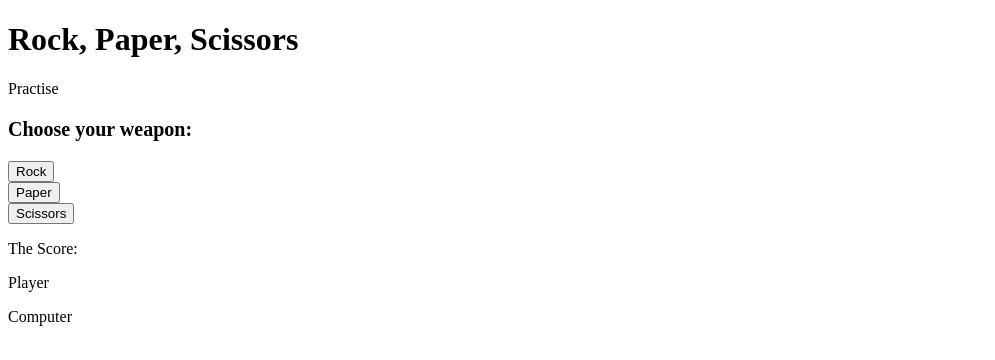
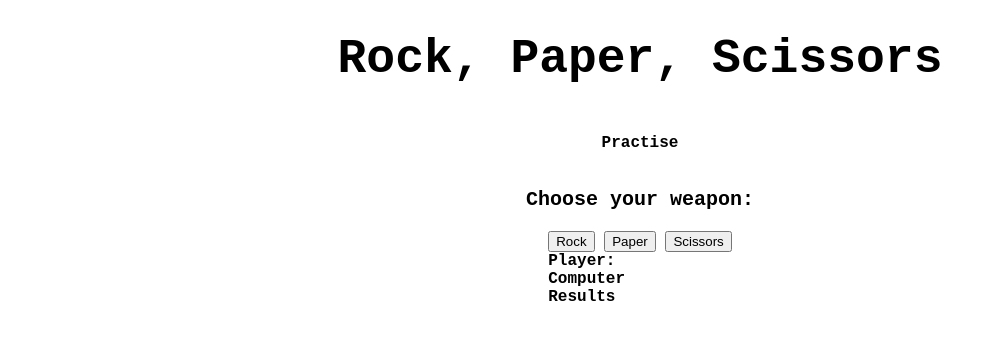
Before and after one commit to Daneo07/NewRPS, a plain HTML site: page index.html in a window 1280 px wide. Shown: the whole page, without its empty margins (0-995 px from the left). Drawn offline with Linux system fonts and the light colour scheme.

Commit message:
Version 1.0 - tbc

```diff
--- a/index.html
+++ b/index.html
@@ -13,14 +13,15 @@
 <main>
     <div class="gameSection">
 
-    <button id="rock">Rock</button><br>
-    <button id="paper">Paper</button><br>
-    <button id="scissors">Scissors</button>
-
+        <div class="buttons">
+    <button class="button" value="rock">Rock</button>
+    <button class="button" value="paper">Paper</button>
+    <button class="button" value="scissors">Scissors</button>
+        </div>
         <div class="score">
-            <p>The Score:</p>
-            <p>Player</p>
-            <p>Computer</p>
+            <div id="playerDisplay">Player:</div>
+            <div id="compDisplay">Computer</div>
+            <div id="resultsDisplay">Results</div>
 
 
 
--- a/js.js
+++ b/js.js
@@ -9,12 +9,34 @@ function getCompChoice(){
 getCompChoice();
 
 
-/*Player Choice*/
+/*Player Choice Using the UI*/
+
+const playerDisplay = document.getElementById('playerDisplay');
+const computerDisplay = document.getElementById('computerDisplay');
+const resultDisplay = docuemnt.getElementById('resultDisplay')
 
 
-const pChoice = ["rock","paper","scissors"];
 
-document.getElementById('rock').addEventListener('click',oneRound)
+
+
+
+const buttons = document.getElementsByClassName('buttons');
+
+
+
+for(i of buttons){
+i.addEventListener('click',function(e){
+    let pChoice = e.srcElement.value;
+    oneRound(pChoice)
+}
+)
+}
+
+
+
+
+
+
 
 
 
@@ -26,6 +48,7 @@ document.getElementById('rock').addEventListener('click',oneRound)
 
 
 function oneRound(pChoice,compChoice){
+
     const result = checkWinner(pChoice,compChoice);
         if (result == "Tie"){
             return "Its a tie"
@@ -40,7 +63,8 @@ function oneRound(pChoice,compChoice){
 
 
 
-    function checkWinner(pChoice,compChoice){
+    function checkWinner(pChoice){
+        const compChoice = options[Math.floor(Math.random() * options.length)];
         if (pChoice == compChoice){
             return "Tie";
         } else if (
@@ -54,7 +78,7 @@ function oneRound(pChoice,compChoice){
         }
     }
 
-
+    playerDisplay.textContent = `Player: ${playerChoice}`
 
 
     function game(){
--- a/style.css
+++ b/style.css
@@ -3,3 +3,17 @@
     font-size: 20px;
     font-weight: bold;
 }
+
+body{
+    font-family: 'Courier New', Courier, monospace;
+    font-weight: bold;
+    margin: 0px;
+    display: flex;
+    flex-direction: column;
+    align-items: center;
+}
+
+h1{
+    font-size: 3rem;
+
+}
```
